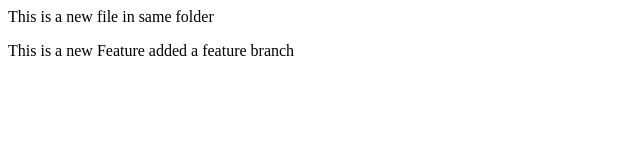
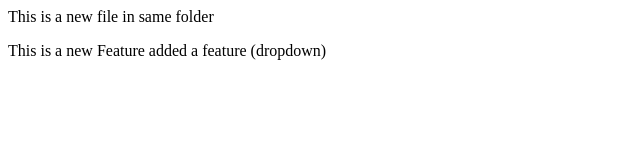
Before and after one commit to naveenkumar1117/localrepo, a plain HTML site: page index.html in a window 1280 px wide. Shown: the full height of the page, 0-640 px from the left. Drawn offline with Linux system fonts and the light colour scheme.

Commit message:
Add dropdown

```diff
--- a/index.html
+++ b/index.html
@@ -1,2 +1,2 @@
 <p>This is a new file in same folder</p>
-<p>This is a new Feature added a feature branch</p>
+<p>This is a new Feature added a feature (dropdown)</p>
```
